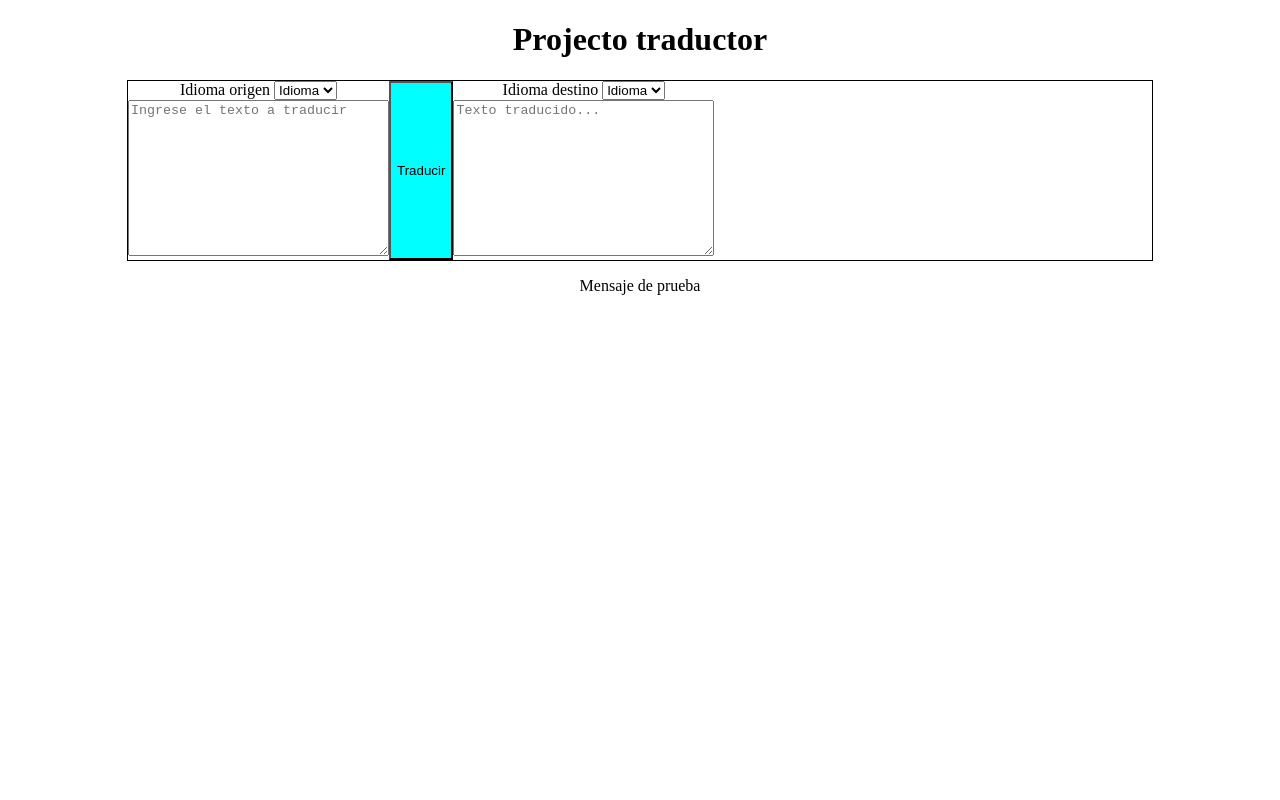
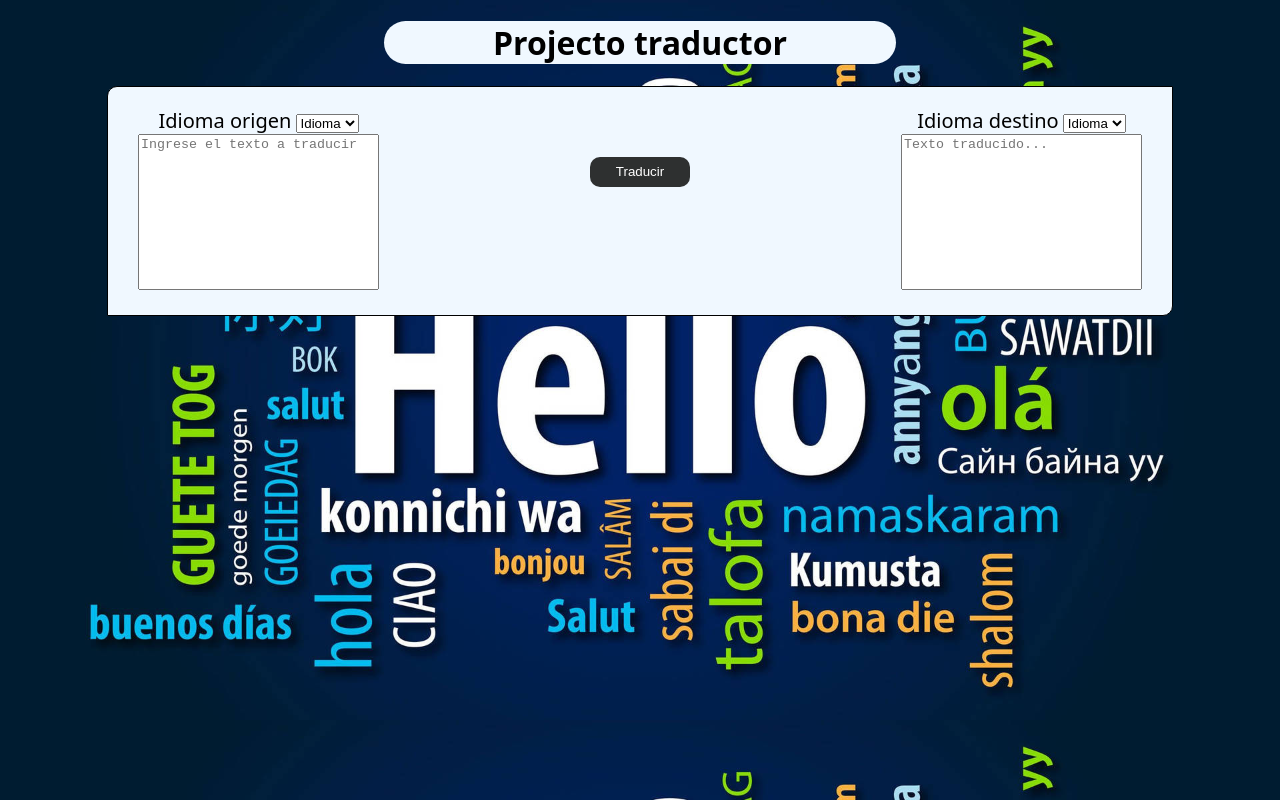
Before and after one commit to julianalvarez243/translateProject, a plain HTML site: page index.html in a window 1280 px wide. Drawn offline with Linux system fonts and the light colour scheme; no server answers.

Commit message:
translator v2

```diff
--- a/app.js
+++ b/app.js
@@ -74,18 +74,20 @@ function traducirTexto() {
   fetch(url, options)
   .then(response =>
     response.json(),
+    estadoTraduciendo.style.display = 'block',
     estadoTraduciendo.innerHTML = `<p>Traduciendo texto...</p>`
+
   )
   .then(response => {
     textoTraducido = response.data.translatedText;
     areaTraducido.innerHTML = textoTraducido;
     estadoTraduciendo.innerHTML = `<p>Texto traducido ✅</p>`
     setTimeout(() => {
-      estadoTraduciendo.remove();
+        estadoTraduciendo.style.display = 'none';
     }, 2000)
 
   })
   .catch(err => {
-    estadoTraduciendo.innerHTML = `<p>Error ❌. ${err} </p>`
+    estadoTraduciendo.innerHTML = `<p>Error ❌ Seleccione ambos idiomas. </p>`
   });
 };
--- a/style.css
+++ b/style.css
@@ -1,24 +1,70 @@
 body {
+    background-image: url(bg.jpg);
+    background-repeat: none;
+    background-size: cover;
     margin: 0 auto;
+    font-family: system-ui, -apple-system, BlinkMacSystemFont, 'Segoe UI', Roboto, Oxygen, Ubuntu, Cantarell, 'Open Sans', 'Helvetica Neue', sans-serif;
 }
 
 header {
     text-align: center;
+    color: black;
+    background-color: aliceblue;
+    width: 40%;
+    margin: 0 auto;
+    border-radius: 30px;
 }
 
 .main {
+    background-color: aliceblue;
+    padding: 20px;
+    border-top-left-radius: 10px;
+    border-bottom-right-radius: 10px;
     width: 80%;
     border: 1px solid black;
     margin: 0 auto;
     display: flex;
     text-align: center;
+    grid-template-columns: repeat(3, 1fr);
+
+}
+
+label {
+    font-size: 20px;
 }
 
 button#btonTraductor {
-    background-color: aqua;
+    background-color: rgb(46, 48, 48);
+    border: 0px;
+    color: white;
+    margin: 0 auto;
+    margin-top: 50px;
+    border-radius: 10px;
+    height: 30px;
+    width: 100px;
+    transition: 0.3s;
+}
+
+button#btonTraductor:hover {
+    background-color: rgb(133, 134, 134);
+    color: black;
+    width: 120px;
+    height: 50px;
+}
+
+textarea {
+    width: 90%;
+    resize: none;
 }
 
 .mensajeEstado {
+    display: none;
+    background-color: rgb(46, 48, 48);
+    color: white;
+    width: 40%;
+    height: 60px;
+    text-align: center;
     margin: 0 auto;
-    text-align: center;
+    padding: 1px;
+    border-radius: 20px;
 }
```
Also changed, not shown: bg.jpg (added).
